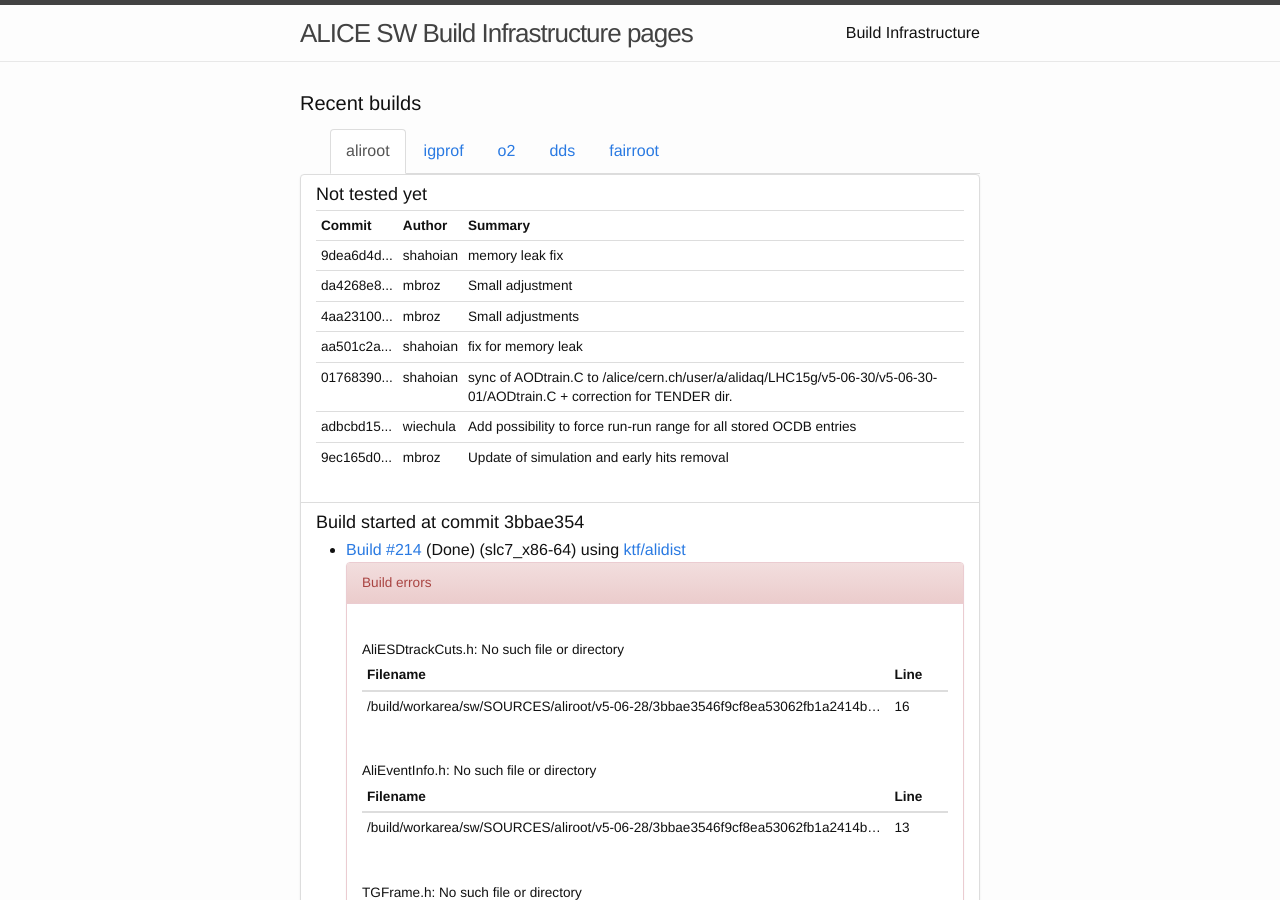
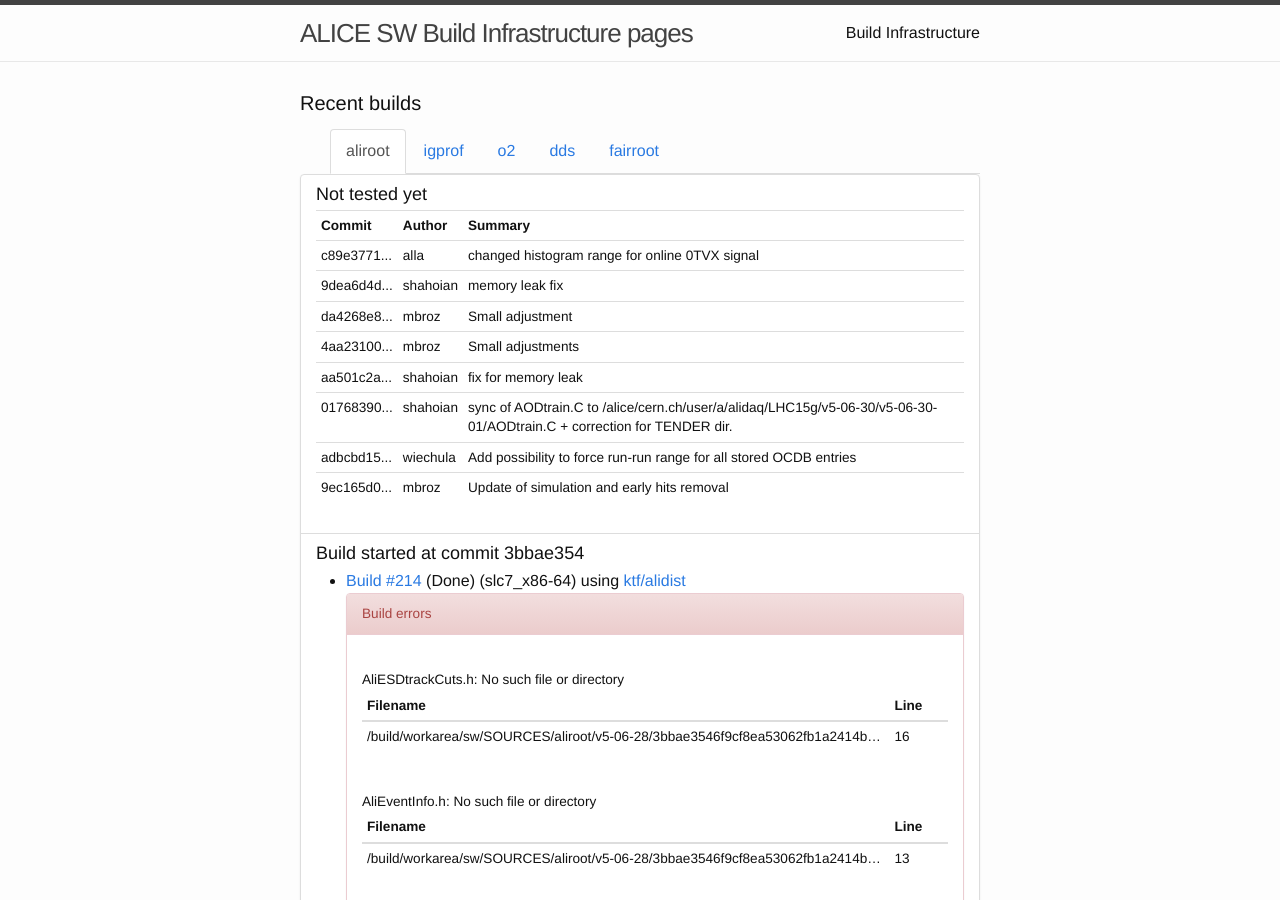
Before and after one commit to alisw/alisw.github.io, a Jekyll site: the page built from index.html, in a window 1280 px wide and 900 px high. Built offline with Jekyll 4.4.1, drawn with Linux system fonts in a browser that asks for light colours; nearby versions of some CDN libraries.

Commit message:
Updated results.

```diff
--- a/_data/commits-aliroot-master.yaml
+++ b/_data/commits-aliroot-master.yaml
@@ -1,3 +1,8 @@
+-
+ commit: "c89e37711e714cbb181c232f64dc8cd52e405ecb"
+ message: >-
+    changed histogram range for online 0TVX signal
+ author: !!str alla
 -
  commit: "9dea6d4d1f7cb599b50483b84ac3a26eb24869d5"
  message: >-
```
